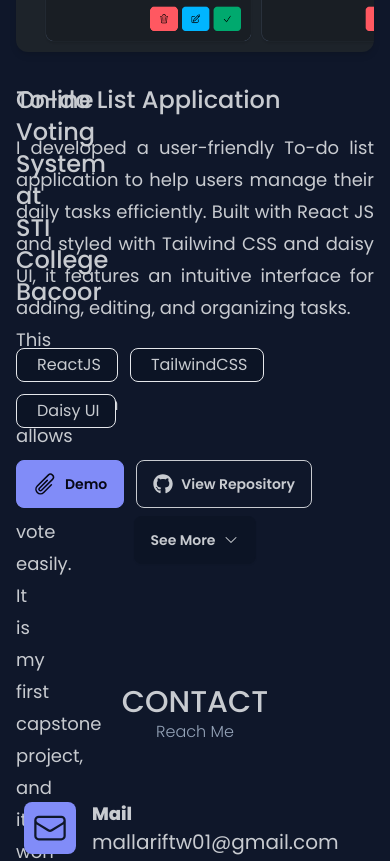
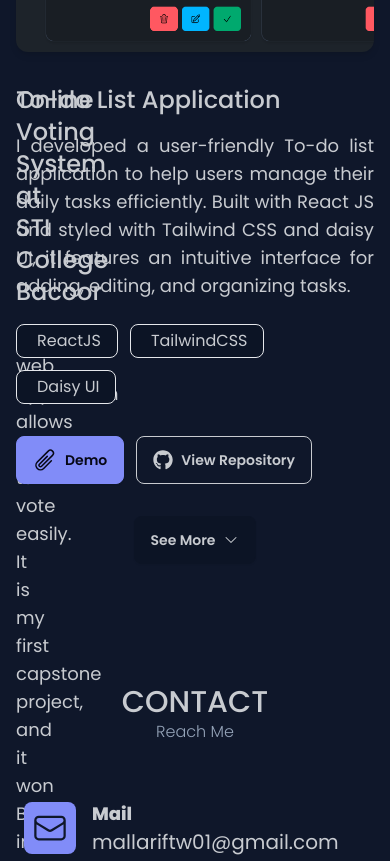
Before and after one commit to MarkMallari16/portfolio-website, a React (Vite) app: page / in a window 390 px wide. Shown: the part 3020-3881 px from the top of the page. Built offline with nearby package versions, Linux system fonts and the light colour scheme.

Commit message:
fix some ui

```diff
--- a/src/components/SingeProject.jsx
+++ b/src/components/SingeProject.jsx
@@ -21,7 +21,7 @@ function SingeProject({
             <div className='w-full h-60  rounded-xl'>
                 <h1 className='pt-8 text-2xl font-medium'>{projectTitle}</h1>
 
-                <p className='mt-4 text-base-content text-lg lg:text-lg leading-8 text-justify text-wrap'>{projectDescription}</p>
+                <p className='mt-4 text-base-content text-lg  text-justify '>{projectDescription}</p>
 
                 <div className='flex flex-wrap mt-6 gap-3'>
                     {projectStacks.map((stack, index) => (
@@ -35,9 +35,6 @@ function SingeProject({
                             <svg xmlns="http://www.w3.org/2000/svg" viewBox="0 0 24 24" fill="currentColor" className="size-6">
                                 <path fillRule="evenodd" d="M18.97 3.659a2.25 2.25 0 0 0-3.182 0l-10.94 10.94a3.75 3.75 0 1 0 5.304 5.303l7.693-7.693a.75.75 0 0 1 1.06 1.06l-7.693 7.693a5.25 5.25 0 1 1-7.424-7.424l10.939-10.94a3.75 3.75 0 1 1 5.303 5.304L9.097 18.835l-.008.008-.007.007-.002.002-.003.002A2.25 2.25 0 0 1 5.91 15.66l7.81-7.81a.75.75 0 0 1 1.061 1.06l-7.81 7.81a.75.75 0 0 0 1.054 1.068L18.97 6.84a2.25 2.25 0 0 0 0-3.182Z" clipRule="evenodd" />
                             </svg>
-
-
-
                             Demo</a>
                     )}
                     <a href={projectGithubRepository} className='btn btn-outline font-semibold' target='_blank'>
--- a/src/components/SkillIcon.jsx
+++ b/src/components/SkillIcon.jsx
@@ -4,7 +4,7 @@ function SkillIcon({ icon, languageName }) {
 
 
     return (
-        <div className='flex border px-4 py-1 rounded-lg border-gra bg-base-200 hover:bg-secondary hover:border-secondary hover:text-white transition-all ease-in-out duration-150'>
+        <div className='flex border px-4 py-1 rounded-lg border-gra bg-base-200 hover:bg-secondary hover:border-secondary transition-all ease-in-out duration-150'>
             <div className='flex items-center gap-1'>
                 <p className='text-2xl'> {icon}</p>
 
```
